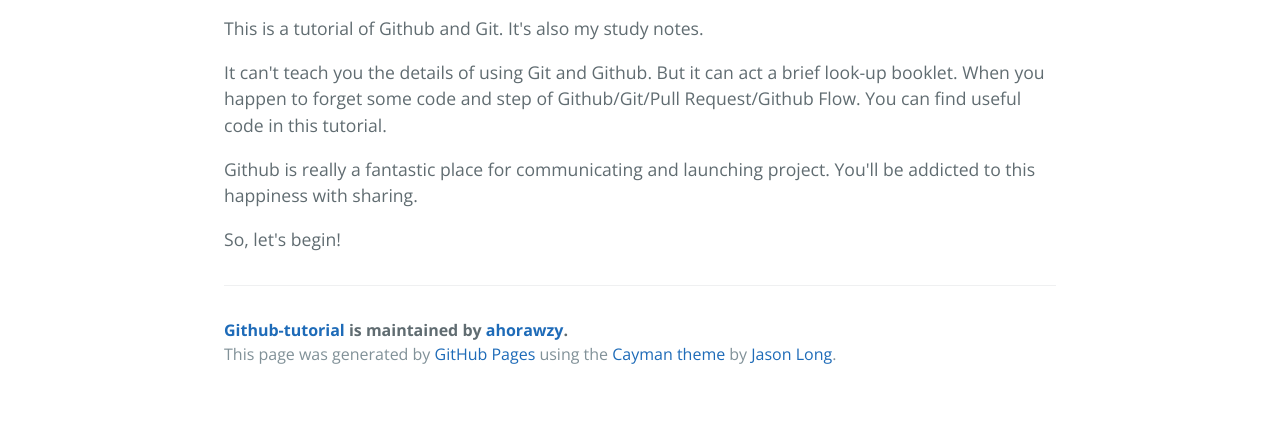
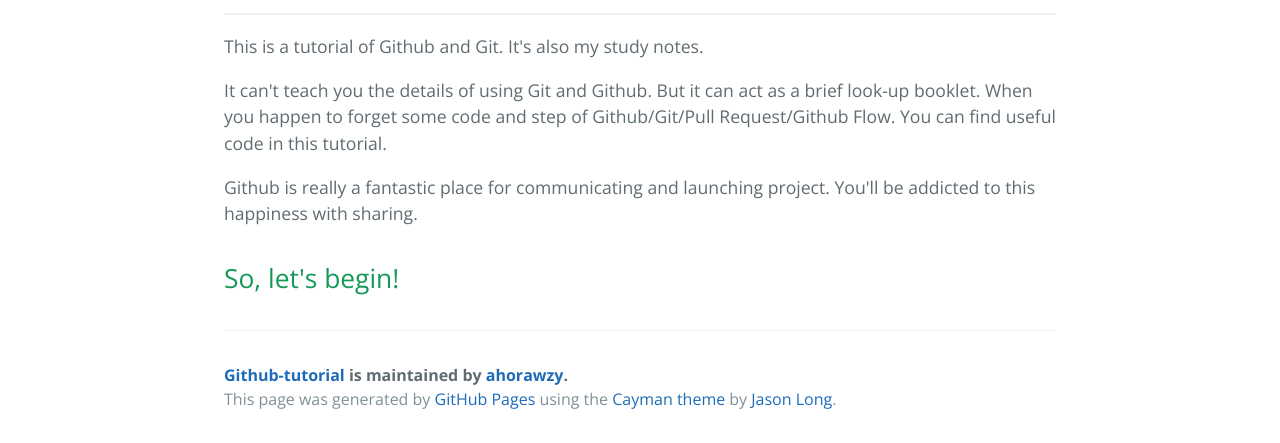
Before and after one commit to ahorawzy/Github-Tutorial, a plain HTML site: page index.html in a window 1280 px wide. Shown: the part 470-913 px from the top of the page. Before the commit the page ends 868 px from the top, so only its background shows below. Drawn offline with nearby package versions, Linux system fonts and the light colour scheme.

Commit message:
Create gh-pages branch via GitHub

```diff
--- a/index.html
+++ b/index.html
@@ -22,13 +22,16 @@
       <h1>
 <a id="github-tutorial" class="anchor" href="#github-tutorial" aria-hidden="true"><span aria-hidden="true" class="octicon octicon-link"></span></a>Github-Tutorial</h1>
 
+<hr>
+
 <p>This is a tutorial of Github and Git. It's also my study notes.</p>
 
-<p>It can't teach you the details of using Git and Github. But it can act a brief look-up booklet. When you happen to forget some code and step of Github/Git/Pull Request/Github Flow. You can find useful code in this tutorial.</p>
+<p>It can't teach you the details of using Git and Github. But it can act as a brief look-up booklet. When you happen to forget some code and step of Github/Git/Pull Request/Github Flow. You can find useful code in this tutorial.</p>
 
 <p>Github is really a fantastic place for communicating and launching project. You'll be addicted to this happiness with sharing.</p>
 
-<p>So, let's begin!</p>
+<h2>
+<a id="so-lets-begin" class="anchor" href="#so-lets-begin" aria-hidden="true"><span aria-hidden="true" class="octicon octicon-link"></span></a>So, let's begin!</h2>
 
       <footer class="site-footer">
         <span class="site-footer-owner"><a href="https://github.com/ahorawzy/Github-Tutorial">Github-tutorial</a> is maintained by <a href="https://github.com/ahorawzy">ahorawzy</a>.</span>
--- a/params.json
+++ b/params.json
@@ -1,6 +1,6 @@
 {
   "name": "Github-tutorial",
   "tagline": "A tutorial of Github and Git.",
-  "body": "# Github-Tutorial\r\n\r\nThis is a tutorial of Github and Git. It's also my study notes.\r\n\r\nIt can't teach you the details of using Git and Github. But it can act a brief look-up booklet. When you happen to forget some code and step of Github/Git/Pull Request/Github Flow. You can find useful code in this tutorial.\r\n\r\nGithub is really a fantastic place for communicating and launching project. You'll be addicted to this happiness with sharing.\r\n\r\nSo, let's begin!\r\n",
+  "body": "# Github-Tutorial\r\n---\r\n\r\nThis is a tutorial of Github and Git. It's also my study notes.\r\n\r\nIt can't teach you the details of using Git and Github. But it can act as a brief look-up booklet. When you happen to forget some code and step of Github/Git/Pull Request/Github Flow. You can find useful code in this tutorial.\r\n\r\nGithub is really a fantastic place for communicating and launching project. You'll be addicted to this happiness with sharing.\r\n\r\nSo, let's begin!\r\n---\r\n",
   "note": "Don't delete this file! It's used internally to help with page regeneration."
 }
```
